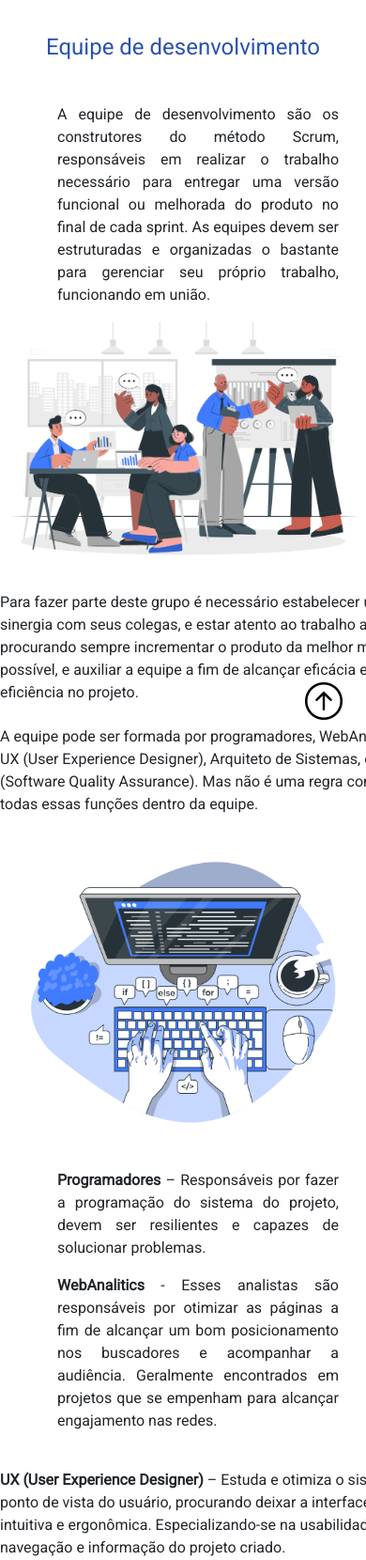
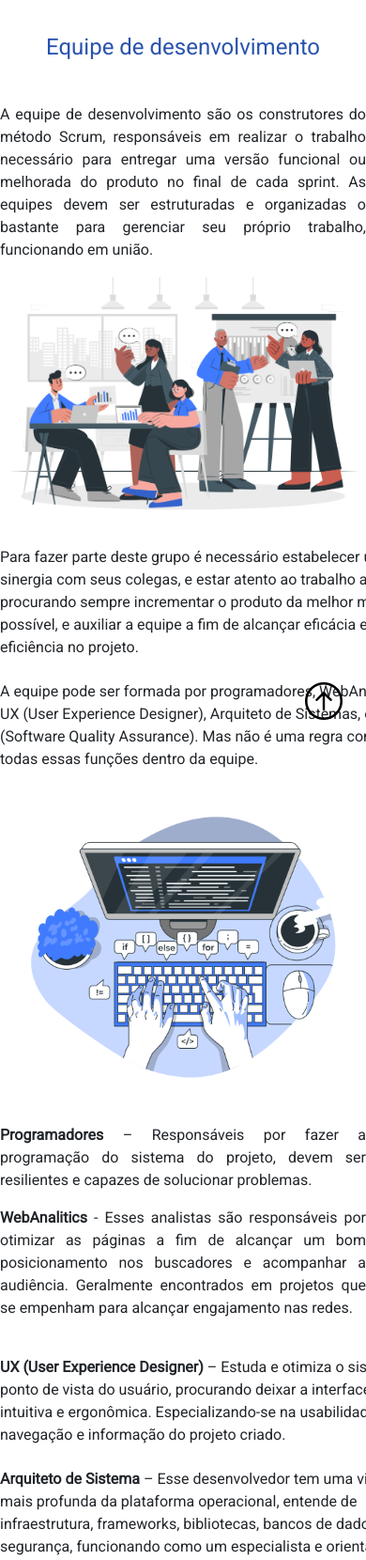
Before and after one commit to DianneFaria/Projeto-de-API-1-Semestre, a Flask app: page /equipe in a window 390 px wide; the page is wider, and only the part inside the window is pictured. Shown: the part 56-1716 px from the top of that part at 94% size. Run offline with Flask 2, Linux system fonts and the light colour scheme.

Commit message:
Update Responsividade conteudos

```diff
--- a/static/css/style.css
+++ b/static/css/style.css
@@ -566,23 +566,48 @@ hr{
 /* RESPONSIVO */
 
 @media (max-width: 850px){
+
     .container_texto{
         max-width: 600px;
         width: 600px;
     }
+
+    .texto_img{
+        max-width: 600px;
+        width: 600px;
+        padding-top: 13px;
+        margin-left: 0px;
+
+    }
 }
 @media (max-width: 750px){
+
     .container_texto{
         width: 500px;
     }
+
+    .texto_img{
+        width: 500px;
+        padding-top: 13px;
+        margin-left: 0px;
+    }
 }
 @media (max-width: 650px){
+
     .container_texto{
         width: 450px;
+    }
+
+    .texto_img{
+        width: 450px;
+        padding-top: 13px;
+        margin-left: 0px;
+
     }
 }
 
 @media (max-width: 850px){
+
     .container_imagem,
     .container_texto,
     .texto_img{
```
